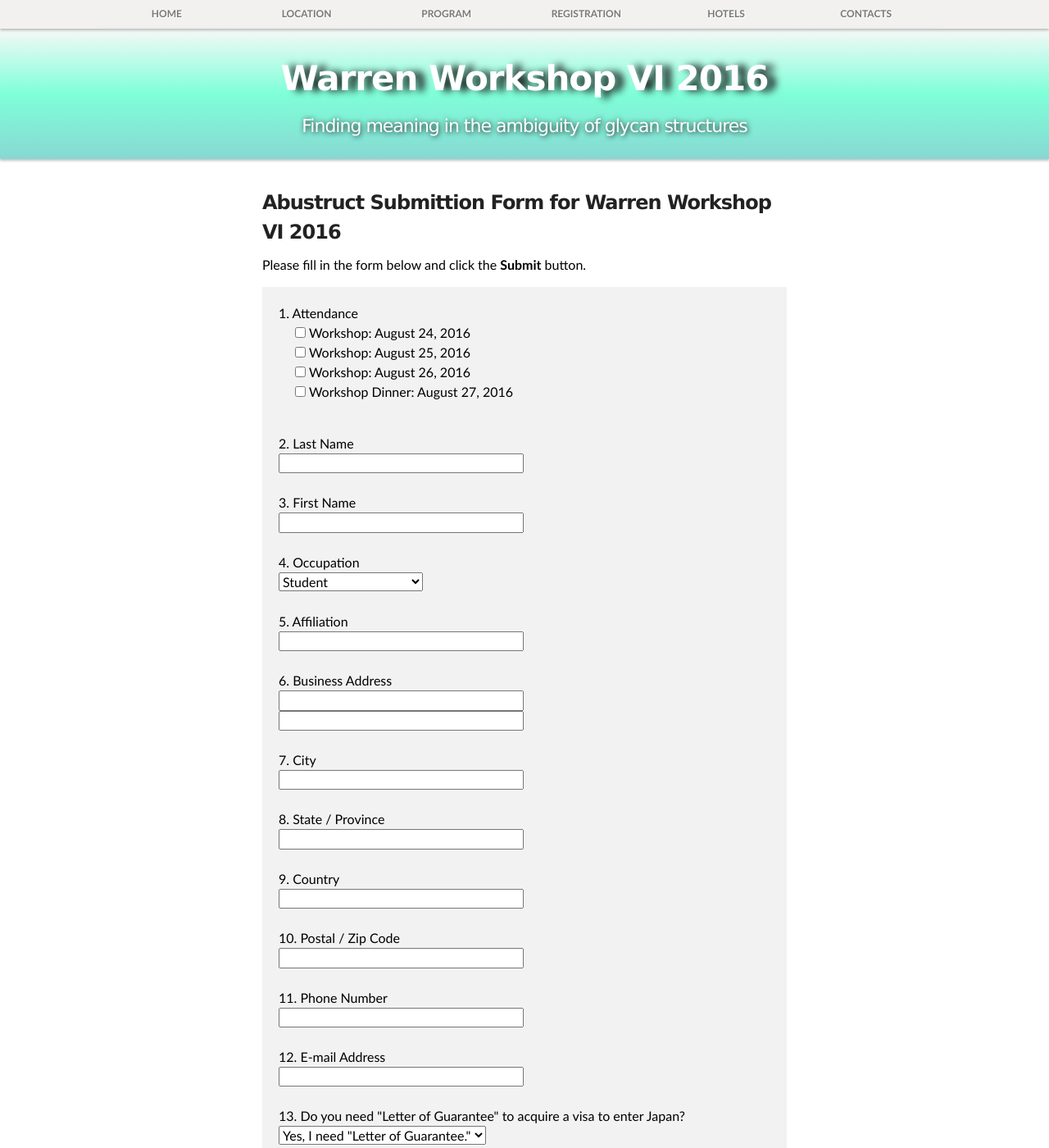
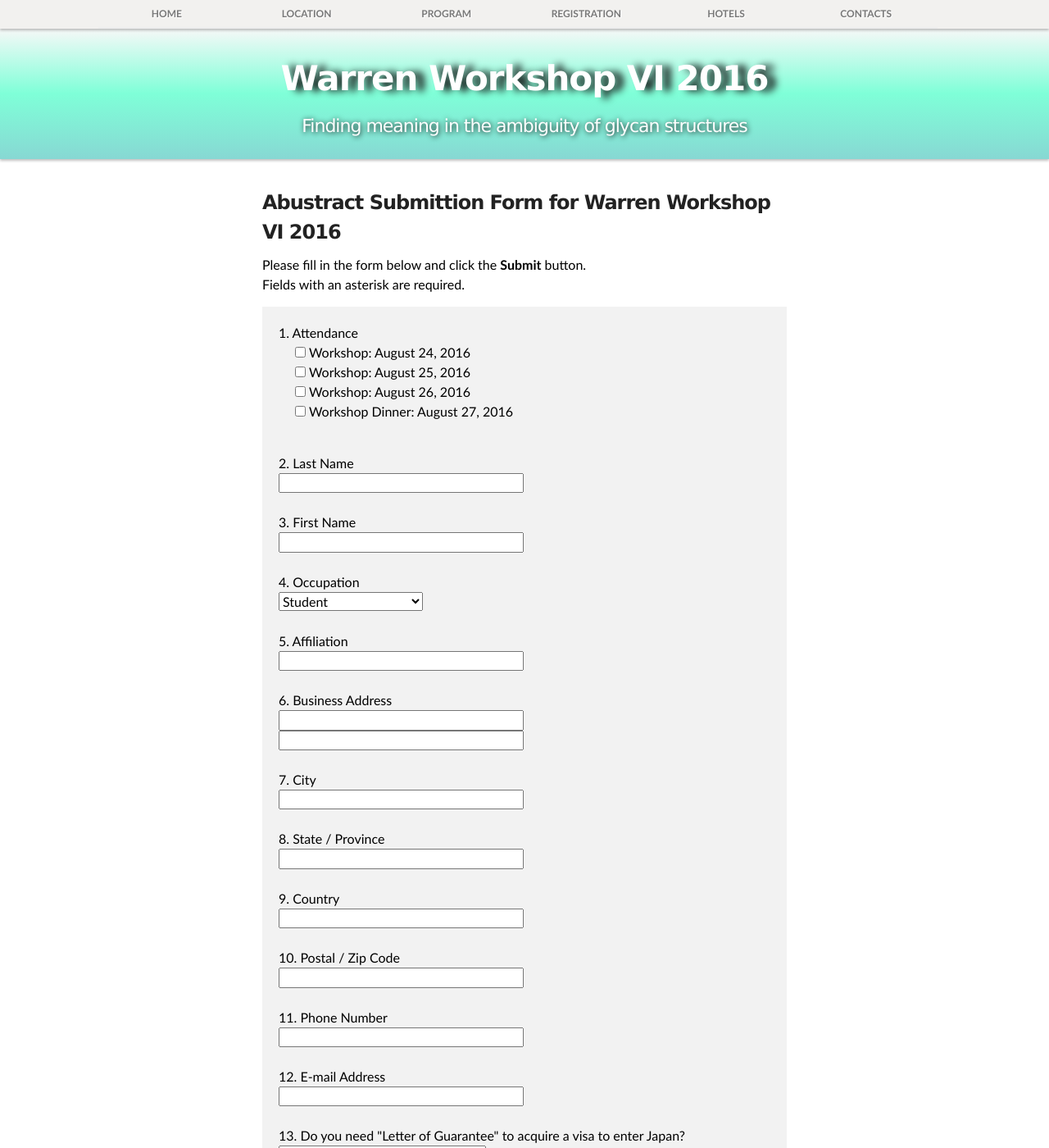
Before and after one commit to yamazakiM/test_warren2016, a Jekyll site: the page built from registration/submit.html, in a window 1280 px wide and 1400 px high. Shown: the whole window at 82% size. Built offline with Jekyll 4.4.1, drawn with Linux system fonts in a browser that asks for light colours; nearby versions of some CDN libraries; library files that are not in the unit come from our copies; some of the changed text lies outside the part shown.

Commit message:
Update submit.html

```diff
--- a/registration/submit.html
+++ b/registration/submit.html
@@ -5,10 +5,11 @@ layout: default
 <!-- MAIN CONTENT -->
 <div id="main_content_wrap" class="outer">
   <section id="main_content" class="inner">
-    <h3 id="location">Abustruct Submittion Form for Warren Workshop VI 2016</h3>
+    <h3 id="location">Abustract Submittion Form for Warren Workshop VI 2016</h3>
     <hr>
 <div class="divLayoutContentMain">
 		<p>Please fill in the form below and click the <strong>Submit</strong> button.<br>
+		Fields with an asterisk are required.<br>
 		</p>
 		<div class="form">
 			<form class="em-abstruct-form" action="em-abstruct" method="post" name="abstruct-form" role="form">
```
Also changed, not shown: other parts of registration/submit.html (+1 -1 lines).
